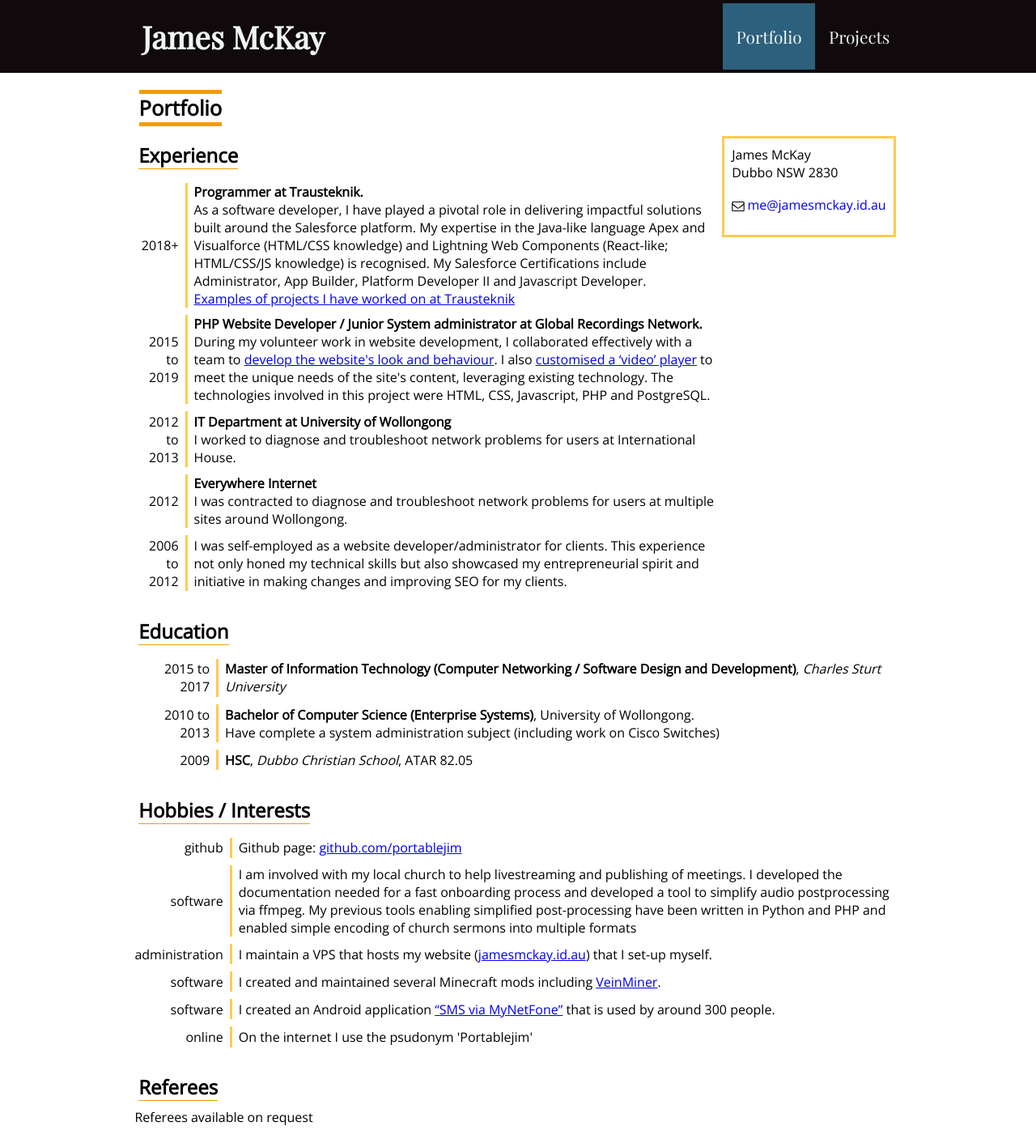
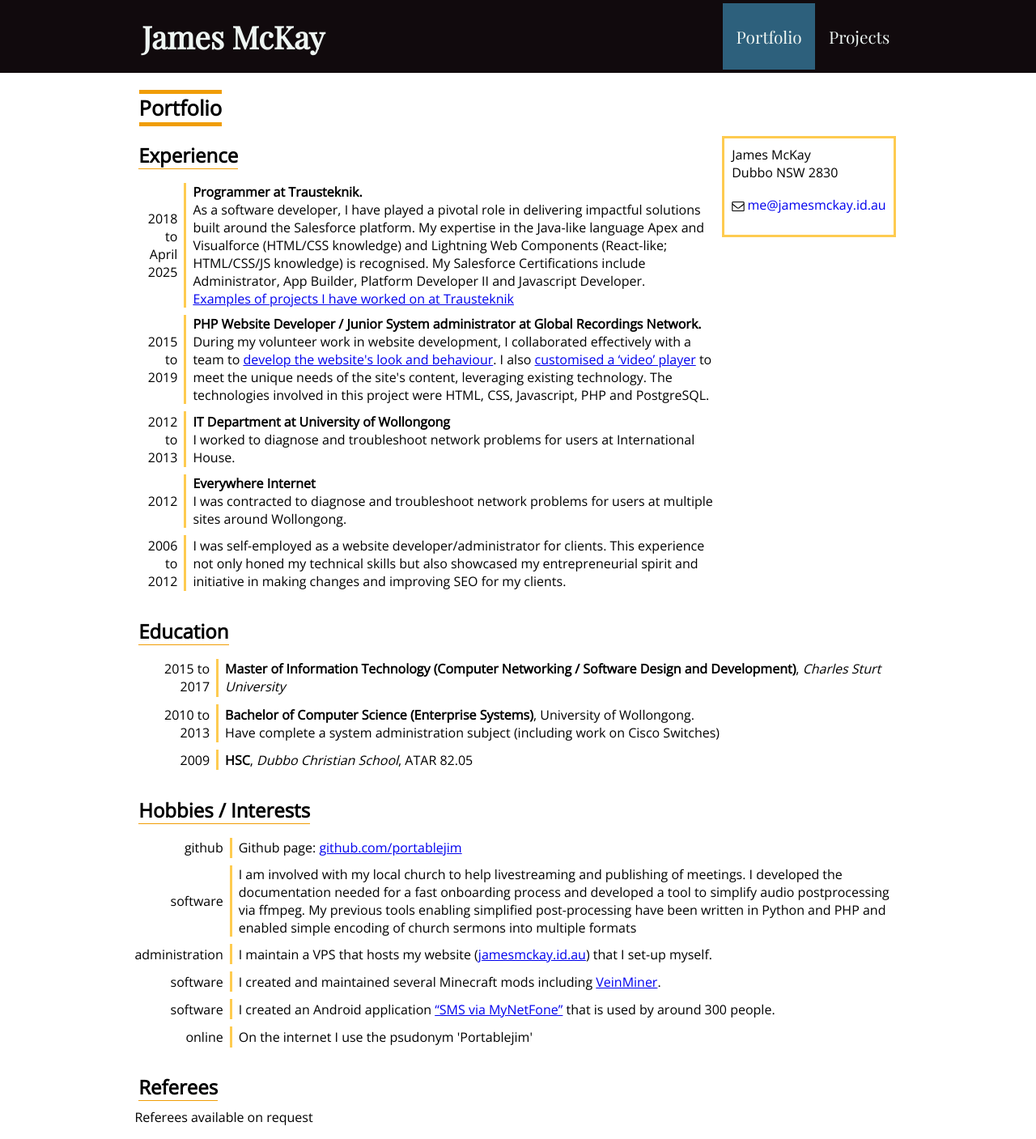
Before and after one commit to portablejim/portablejim.github.io, a Jekyll site: the page built from index.html, in a window 1280 px wide. Shown: the whole page at 81% size. Built offline with Jekyll 4.4.1, drawn with Linux system fonts in a browser that asks for light colours.

Commit message:
A chapter closes

```diff
--- a/index.html
+++ b/index.html
@@ -15,7 +15,7 @@ pageClass: resume
                 <h2><span>Experience</span></h2>
                 <div class="dated-list">
                     <ul class="">
-                        <li><span class="date">2018+</span><p><strong>Programmer at Trausteknik.</strong><br />As a software developer, I have played a pivotal role in delivering impactful solutions built around the Salesforce platform. My expertise in the Java-like language Apex and Visualforce (HTML/CSS knowledge) and Lightning Web Components (React-like; HTML/CSS/JS knowledge) is recognised. My Salesforce Certifications include Administrator, App Builder, Platform Developer II and Javascript Developer.<br /><span class="no-print"><a href="projects/trausteknik.html">Examples of projects I have worked on at Trausteknik</a></span></p></li>
+                        <li><span class="date">2018 to April 2025</span><p><strong>Programmer at Trausteknik.</strong><br />As a software developer, I have played a pivotal role in delivering impactful solutions built around the Salesforce platform. My expertise in the Java-like language Apex and Visualforce (HTML/CSS knowledge) and Lightning Web Components (React-like; HTML/CSS/JS knowledge) is recognised. My Salesforce Certifications include Administrator, App Builder, Platform Developer II and Javascript Developer.<br /><span class="no-print"><a href="projects/trausteknik.html">Examples of projects I have worked on at Trausteknik</a></span></p></li>
                         <li><span class="date">2015 to 2019</span><p><strong>PHP Website Developer / Junior System administrator at Global Recordings Network.</strong><br />During my volunteer work in website development, I collaborated effectively with a team to <a href="/projects/grwebsite.html">develop the website's look and behaviour</a>. I also <a href="/projects/grwebsite.html#jsplayer">customised a ‘video’ player</a> to meet the unique needs of the site's content, leveraging existing technology. The technologies involved in this project were HTML, CSS, Javascript, PHP and PostgreSQL.</p></li>
                         <li><span class="date">2012 to 2013 </span><p><strong>IT Department at University of Wollongong</strong><br /> I worked to diagnose and troubleshoot network problems for users at International House.</p></li>
                         <li><span class="date">2012 </span><p><strong>Everywhere Internet</strong><br /> I was contracted to diagnose and troubleshoot network problems for users at multiple sites around Wollongong.</p></li>
```
